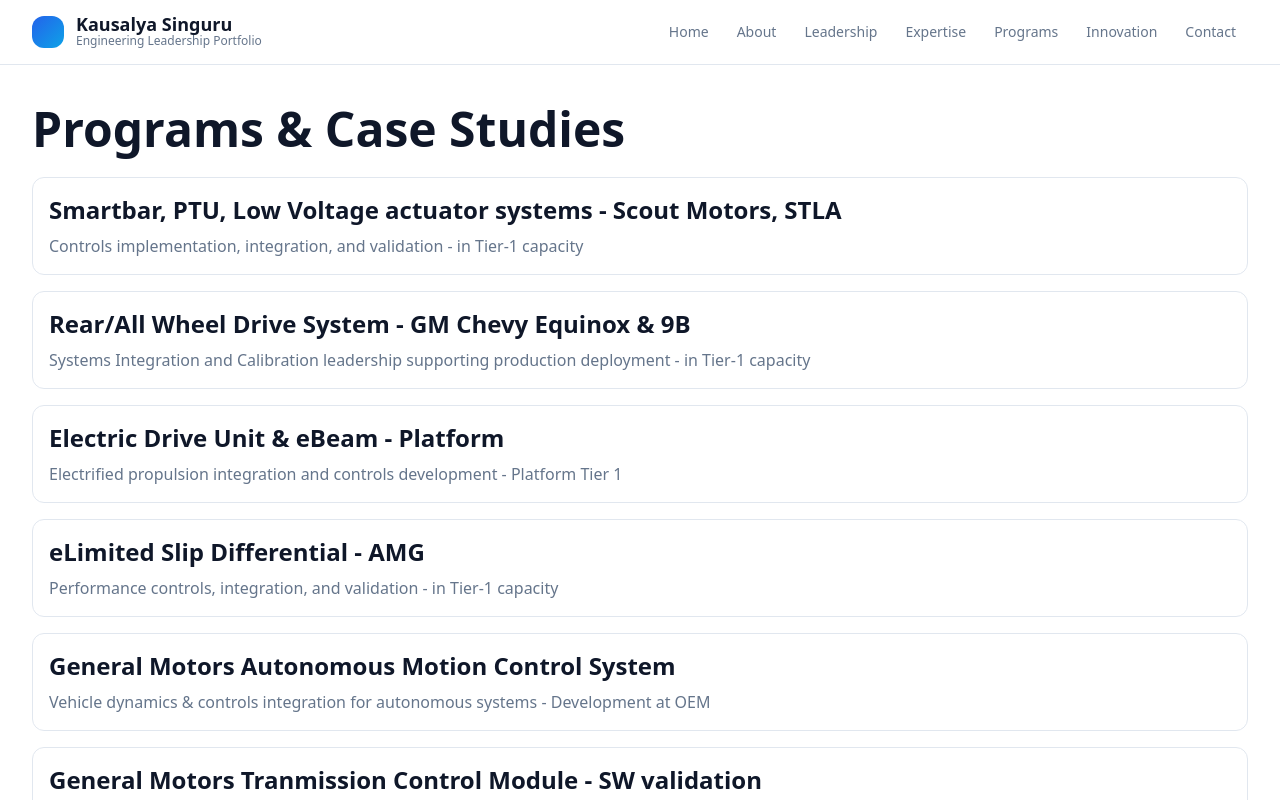
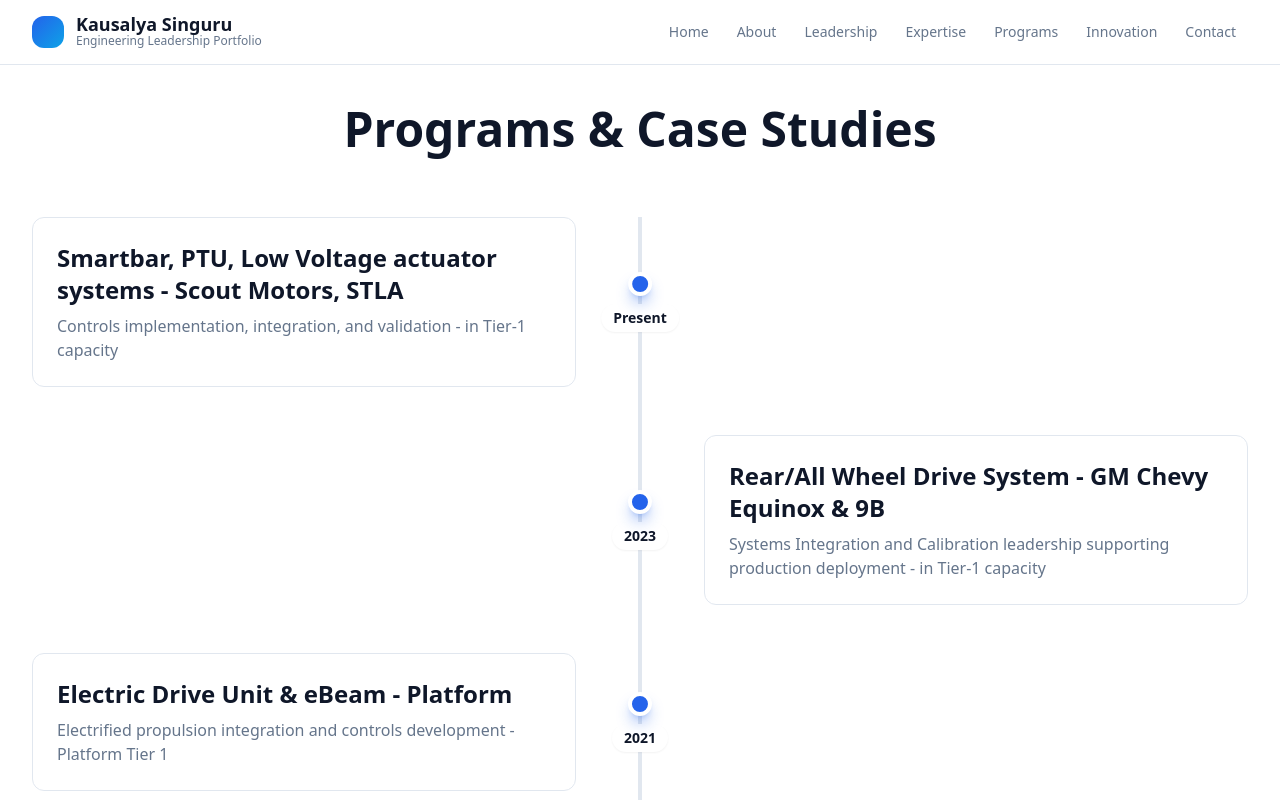
Before and after one commit to Kausi-hub/personal-website, a Next.js app: page /programs in a window 1280 px wide. Shown: the top 800 px of the page. Built offline with nearby package versions, Linux system fonts and the light colour scheme.

Commit message:
programs page layout change

```diff
--- a/src/app/programs/page.tsx
+++ b/src/app/programs/page.tsx
@@ -1,73 +1,140 @@
 export default function ProgramsPage() {
   const programs = [
     {
-      title: 'Smartbar, PTU, Low Voltage actuator systems - Scout Motors, STLA',
+      year: "Present",
+      title: "Smartbar, PTU, Low Voltage actuator systems - Scout Motors, STLA",
       description:
-        'Controls implementation, integration, and validation - in Tier-1 capacity'
+        "Controls implementation, integration, and validation - in Tier-1 capacity"
     },
     {
-      title: 'Rear/All Wheel Drive System - GM Chevy Equinox & 9B',
+      year: "2023",
+      title: "Rear/All Wheel Drive System - GM Chevy Equinox & 9B",
       description:
-        'Systems Integration and Calibration leadership supporting production deployment - in Tier-1 capacity'
+        "Systems Integration and Calibration leadership supporting production deployment - in Tier-1 capacity"
     },
     {
-      title: 'Electric Drive Unit & eBeam - Platform',
+      year: "2021",
+      title: "Electric Drive Unit & eBeam - Platform",
       description:
-        'Electrified propulsion integration and controls development - Platform Tier 1'
+        "Electrified propulsion integration and controls development - Platform Tier 1"
     },
     {
-      title: 'eLimited Slip Differential - AMG',
+      year: "2019",
+      title: "eLimited Slip Differential - AMG",
       description:
-        'Performance controls, integration, and validation - in Tier-1 capacity'
+        "Performance controls, integration, and validation - in Tier-1 capacity"
     },
     {
-      title: 'General Motors Autonomous Motion Control System',
+      year: "2017",
+      title: "General Motors Autonomous Motion Control System",
       description:
-        'Vehicle dynamics & controls integration for autonomous systems - Development at OEM'
+        "Vehicle dynamics & controls integration for autonomous systems - Development at OEM"
     },
     {
-      title: 'General Motors Tranmission Control Module - SW validation',
+      year: "2015",
+      title: "General Motors Transmission Control Module - SW Validation",
       description:
-        'TCM cybersecurity and diagnostics validation - in Tier-2 capacity'
+        "TCM cybersecurity and diagnostics validation - in Tier-2 capacity"
     },
     {
-      title: 'Maserati & Jeep Wagoneer Cluster Software',
+      year: "2012",
+      title: "Maserati & Jeep Wagoneer Cluster Software",
       description:
-        'Cluster Software development - Development at OEM'
+        "Cluster Software development - Development at OEM"
     },
     {
-      title: 'Memory Seat Module Software - Faurecia',
+      year: "2009",
+      title: "Memory Seat Module Software - Faurecia",
       description:
-        'Development of memory seat module software and actuator controls - in consulting capacity'
+        "Development of memory seat module software and actuator controls - in consulting capacity"
     },
     {
-      title: 'ADAS software development & scenario based testing - General Motors CAV programs',
+      year: "2005",
+      title:
+        "ADAS Software Development & Scenario Based Testing - General Motors CAV Programs",
       description:
-        'Development of software rapid prototypes and scenario based testing of ADAS features - in consulting capacity'
+        "Development of software rapid prototypes and scenario based testing of ADAS features - in consulting capacity"
     }
   ];
 
   return (
     <div className="section-container section-padding">
-      <h1 className="mb-6 text-5xl font-bold">
+      <h1 className="mb-16 text-center text-5xl font-bold">
         Programs & Case Studies
       </h1>
 
-      <div className="grid gap-4">
-        {programs.map((program) => (
+      <div className="relative mx-auto max-w-7xl">
+        <div className="absolute left-1/2 top-0 hidden h-full w-1 -translate-x-1/2 bg-border lg:block" />
+
+        <div className="space-y-12">
+          {programs.map((program, index) => {
+            const isLeft = index % 2 === 0;
+
+            return (
               <div
                 key={program.title}
-            className="glass-card p-4"
+                className="relative grid items-center lg:grid-cols-2"
               >
+                <div
+                  className={`${
+                    isLeft
+                      ? "lg:pr-16"
+                      : "lg:pr-16 lg:opacity-0 lg:pointer-events-none"
+                  }`}
+                >
+                  {isLeft && (
+                    <div className="glass-card p-6">
                       <h2 className="mb-2 text-2xl font-bold">
                         {program.title}
                       </h2>
-
                       <p className="text-muted-foreground">
                         {program.description}
                       </p>
                     </div>
-        ))}
+                  )}
+                </div>
+
+                <div
+                  className={`${
+                    !isLeft
+                      ? "lg:pl-16"
+                      : "lg:pl-16 lg:opacity-0 lg:pointer-events-none"
+                  }`}
+                >
+                  {!isLeft && (
+                    <div className="glass-card p-6">
+                      <h2 className="mb-2 text-2xl font-bold">
+                        {program.title}
+                      </h2>
+                      <p className="text-muted-foreground">
+                        {program.description}
+                      </p>
+                    </div>
+                  )}
+                </div>
+
+                <div className="absolute left-1/2 top-1/2 hidden -translate-x-1/2 -translate-y-1/2 lg:flex lg:flex-col lg:items-center">
+                  <div className="z-10 h-6 w-6 rounded-full border-4 border-background bg-primary shadow-lg shadow-primary/40" />
+                  <span className="mt-2 rounded-full bg-background px-3 py-1 text-sm font-semibold shadow-sm">
+                    {program.year}
+                  </span>
+                </div>
+
+                <div className="glass-card p-6 lg:hidden">
+                  <div className="mb-3 text-sm font-semibold text-primary">
+                    {program.year}
+                  </div>
+                  <h2 className="mb-2 text-2xl font-bold">
+                    {program.title}
+                  </h2>
+                  <p className="text-muted-foreground">
+                    {program.description}
+                  </p>
+                </div>
+              </div>
+            );
+          })}
+        </div>
       </div>
     </div>
   );
```
Lines whose indentation alone changed are shown as unchanged.
